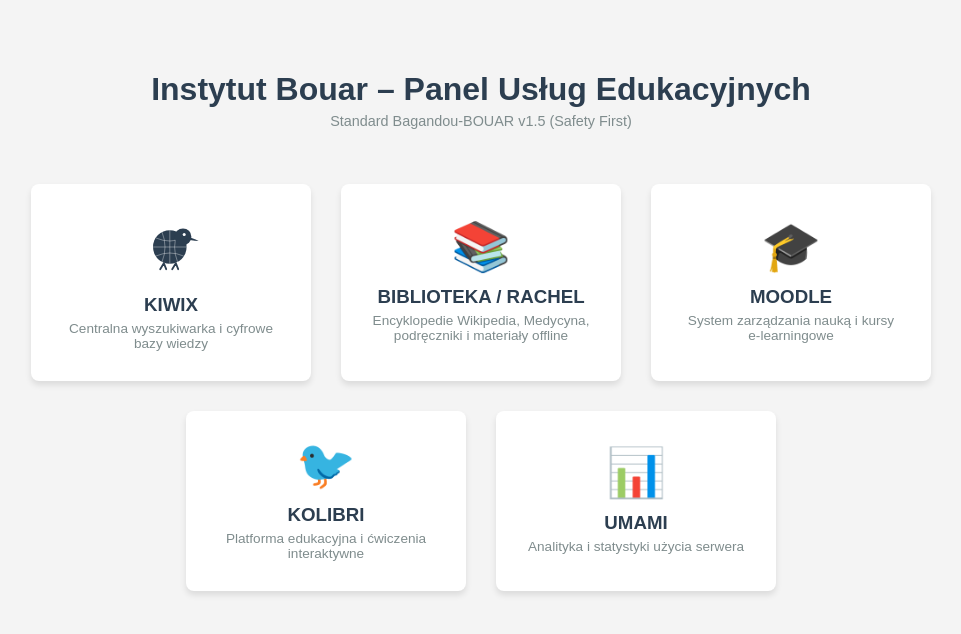
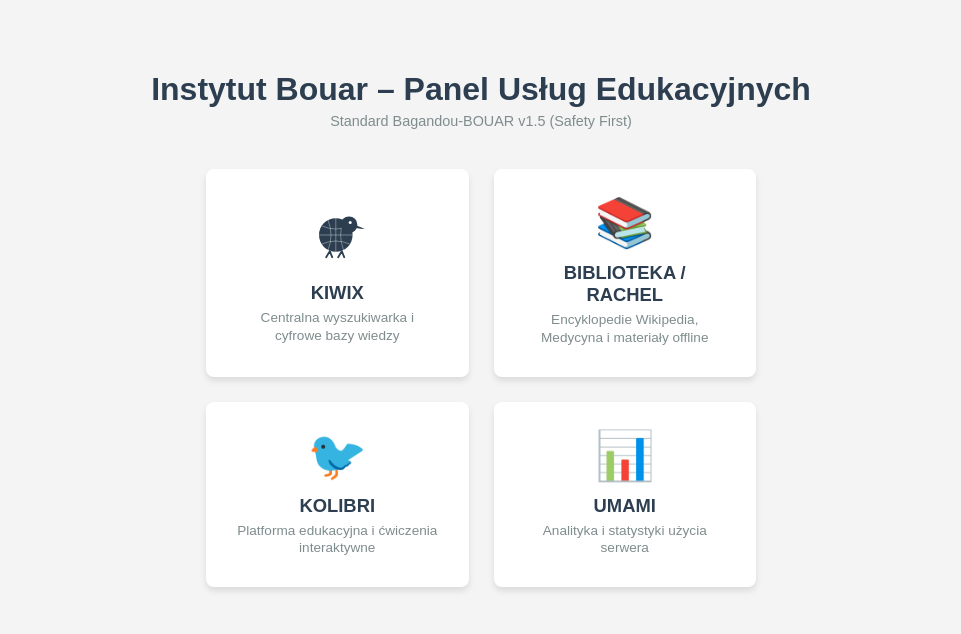
Before and after one commit to Piotr00123/bouar-rachel, a plain HTML site: page panel-assets/index.html in a window 1280 px wide. Shown: the whole page, without its empty margins (159-1120 px from the left). Drawn offline with Linux system fonts and the light colour scheme.

Commit message:
Fix(all): optimize stack, isolate Kiwix volumes, remove Moodle, adjust dashboard layout to 2x2 and fix Kolibri ports

```diff
--- a/panel-assets/index.html
+++ b/panel-assets/index.html
@@ -7,11 +7,33 @@
         body { font-family: sans-serif; text-align: center; padding: 50px; background: #f4f4f4; margin: 0; }
         h1 { color: #2c3e50; margin-bottom: 5px; }
         .version { color: #7f8c8d; font-size: 0.9em; margin-bottom: 40px; }
-        .container { display: flex; flex-wrap: wrap; justify-content: center; max-width: 1000px; margin: 0 auto; }
-        .card { background: white; border-radius: 8px; box-shadow: 0 4px 6px rgba(0,0,0,0.1); margin: 15px; padding: 30px; width: 220px; transition: transform 0.2s; text-decoration: none; color: inherit; display: flex; flex-direction: column; align-items: center; justify-content: center; }
+
+        /* Zmiana na dwukolumnowy Grid 2x2 */
+        .container {
+            display: grid;
+            grid-template-columns: repeat(2, 1fr);
+            gap: 25px;
+            max-width: 550px;
+            margin: 0 auto;
+        }
+
+        .card {
+            background: white;
+            border-radius: 8px;
+            box-shadow: 0 4px 6px rgba(0,0,0,0.1);
+            padding: 30px;
+            transition: transform 0.2s, box-shadow 0.2s;
+            text-decoration: none;
+            color: inherit;
+            display: flex;
+            flex-direction: column;
+            align-items: center;
+            justify-content: center;
+            box-sizing: border-box;
+        }
         .card:hover { transform: translateY(-5px); box-shadow: 0 6px 12px rgba(0,0,0,0.15); }
-        .card h3 { margin: 15px 0 5px 0; color: #2c3e50; }
-        .card p { color: #7f8c8d; font-size: 0.85em; margin: 0; text-align: center; }
+        .card h3 { margin: 15px 0 5px 0; color: #2c3e50; font-size: 1.15em; }
+        .card p { color: #7f8c8d; font-size: 0.85em; margin: 0; text-align: center; line-height: 1.3; }
         .icon { font-size: 3em; line-height: 1em; }
         .kiwix-logo { height: 60px; width: 60px; }
     </style>
@@ -44,14 +66,7 @@
         <a href="" id="link-rachel" target="_blank" class="card">
             <span class="icon">📚</span>
             <h3>BIBLIOTEKA / RACHEL</h3>
-            <p>Encyklopedie Wikipedia, Medycyna, podręczniki i materiały offline</p>
-        </a>
-
-        <!-- MOODLE (Port 8070) -->
-        <a href="" id="link-moodle" target="_blank" class="card">
-            <span class="icon">🎓</span>
-            <h3>MOODLE</h3>
-            <p>System zarządzania nauką i kursy e-learningowe</p>
+            <p>Encyklopedie Wikipedia, Medycyna i materiały offline</p>
         </a>
 
         <!-- KOLIBRI (Port 8020) -->
@@ -73,7 +88,6 @@
         const currentHost = window.location.hostname;
         document.getElementById('link-kiwix').href = 'http://' + currentHost + ':8080';
         document.getElementById('link-rachel').href = 'http://' + currentHost + ':8009';
-        document.getElementById('link-moodle').href = 'http://' + currentHost + ':8070';
         document.getElementById('link-kolibri').href = 'http://' + currentHost + ':8020';
         document.getElementById('link-umami').href = 'http://' + currentHost + ':3000';
     </script>
```
Also changed, not shown: 4 other files.
